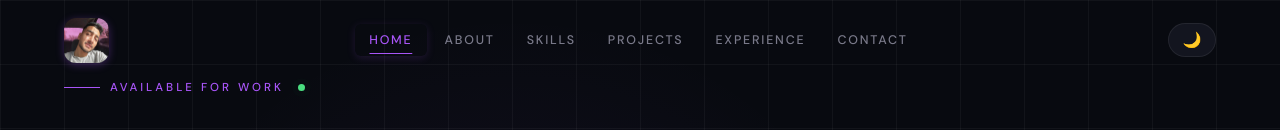
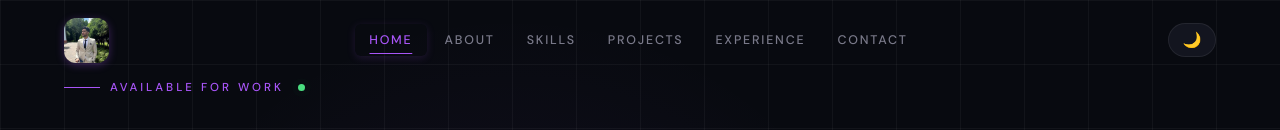
Before and after one commit to Abdallahfathii/portfolio, a React (Vite) app: page /#home in a window 1280 px wide. Shown: the top 130 px of the page. Built offline with nearby package versions, Linux system fonts and the light colour scheme; a web font is replaced by a local one.

Commit message:
Fix navbar and footer photo paths

```diff
--- a/src/components/Footer.jsx
+++ b/src/components/Footer.jsx
@@ -1,3 +1,4 @@
+import proImg from "../assets/pro.jpg";
 
 
 export default function Footer() {
@@ -9,7 +10,7 @@ export default function Footer() {
   return (
     <footer>
       <div className="footer-logo">
-        <img src="/src/assets/profile 1.jpg" alt="Logo" className="footer-logo-img" />
+        <img src={proImg} alt="Logo" className="footer-logo-img" />
       </div>
       <div className="footer-copy">© 2025 Abdallah Fathi. All rights reserved.</div>
       <button className="top-btn" onClick={scrollToTop}>
--- a/src/components/Navbar.jsx
+++ b/src/components/Navbar.jsx
@@ -1,4 +1,5 @@
 import { useState, useEffect, useRef } from "react";
+import proImg from "../assets/pro.jpg";
 
 
 export default function Navbar({ isDark, toggleTheme }) {
@@ -56,7 +57,7 @@ export default function Navbar({ isDark, toggleTheme }) {
       <div className={`overlay ${menuOpen ? "active" : ""}`} onClick={() => setMenuOpen(false)} />
       <nav id="navbar" ref={navRef}>
       <div className="nav-logo" onClick={() => scrollTo("home")}>
-        <img src="/src/assets/profile 1.jpg" alt="Logo" className="nav-logo-img" />
+        <img src={proImg} alt="Logo" className="nav-logo-img" />
       </div>
       <ul className={`nav-links ${menuOpen ? "open" : ""}`}>
         {sections.map((sec) => (
```
